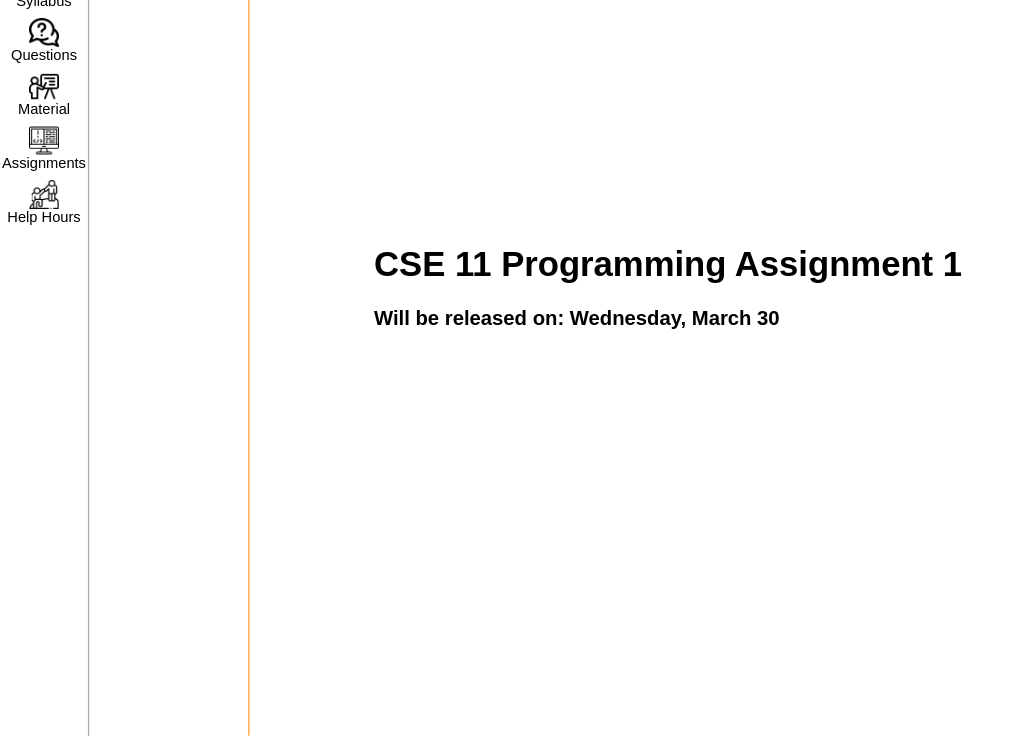
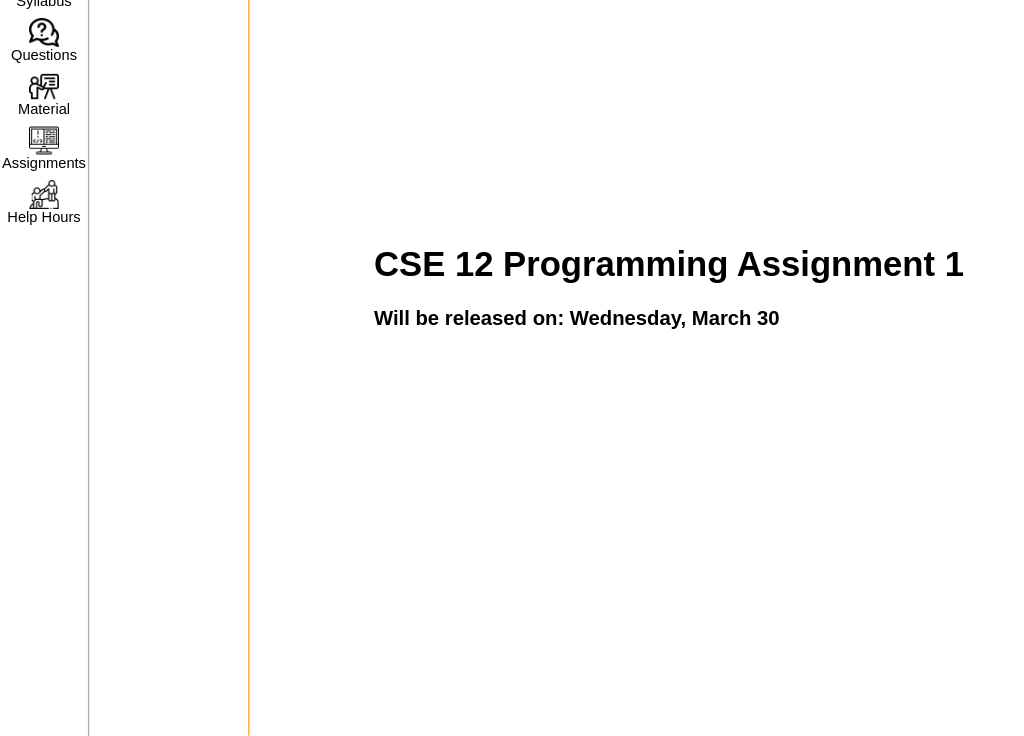
Before and after one commit to memelissa/ucsd-cse12-sp22.github.io, a Jekyll site: the page built from _assignments/pa1.md, in a window 1280 px wide. Shown: the part 164-900 px from the top of the page, without its empty margins (0-1024 px from the left). Built offline with Jekyll 4.4.1, drawn with Linux system fonts in a browser that asks for light colours.

Commit message:
Update pa1.md

```diff
--- a/_assignments/pa1.md
+++ b/_assignments/pa1.md
@@ -5,6 +5,6 @@ name: PA1
 released-on: "2022-03-30"
 ---
 
-# CSE 11 Programming Assignment 1
+# CSE 12 Programming Assignment 1
 
 ### Will be released on: Wednesday, March 30
```
